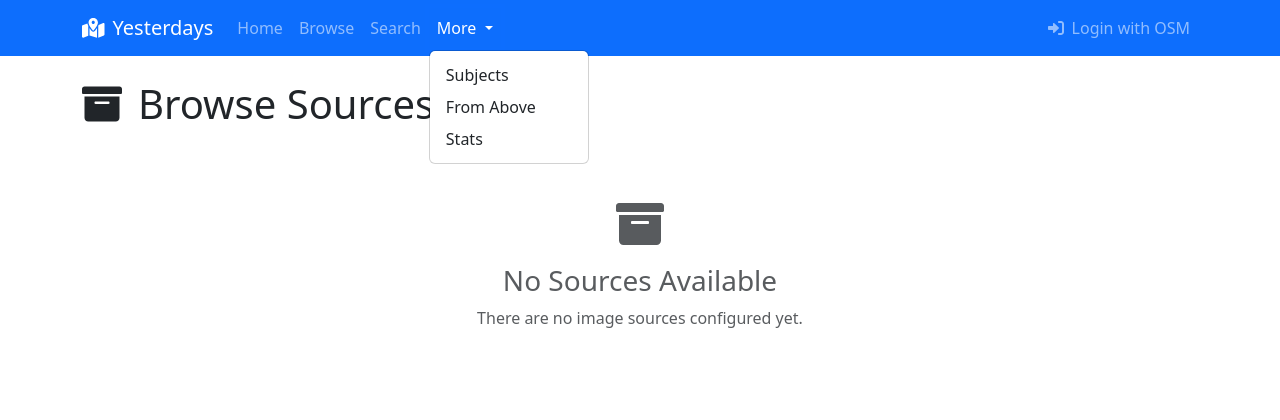
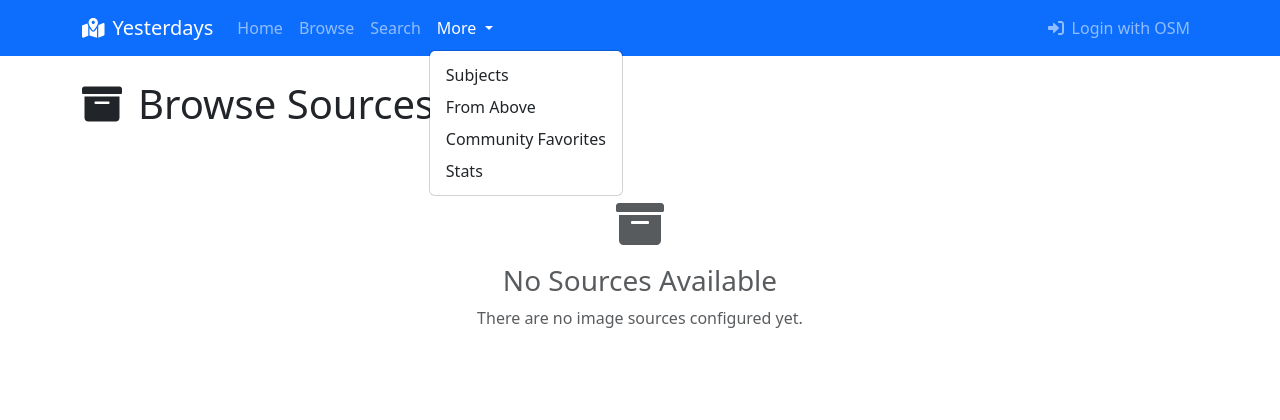
Before and after one commit to MapRVA/georeference-tool, a Django app: page /browse/ in a window 1280 px wide, after a click on "More". Shown: the top 420 px of the page. Run offline with Django 5.2, Linux system fonts and the light colour scheme; data that the repository does not hold is empty; parts of the project's set-up code (start-up, migrations or seed data) failed here and were passed over; some libraries are stand-ins or nearby versions.

Commit message:
add link to favorites page from header

```diff
--- a/templates/base.html
+++ b/templates/base.html
@@ -46,6 +46,7 @@
                         <ul class="dropdown-menu">
                             <li><a class="dropdown-item" href="{% url 'images:browse_subjects' %}">Subjects</a></li>
                             <li><a class="dropdown-item" href="{% url 'images:browse_aerials' %}">From Above</a></li>
+                            <li><a class="dropdown-item" href="{% url 'images:favorites' %}">Community Favorites</a></li>
                             <li><a class="dropdown-item" href="{% url 'stats' %}">Stats</a></li>
                         </ul>
                     </li>
```
